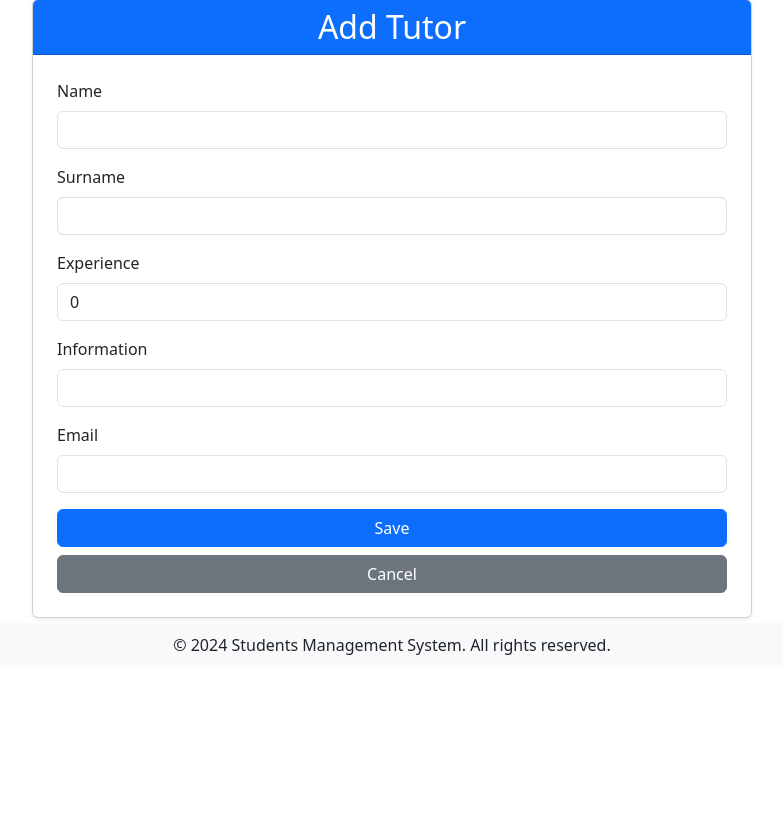
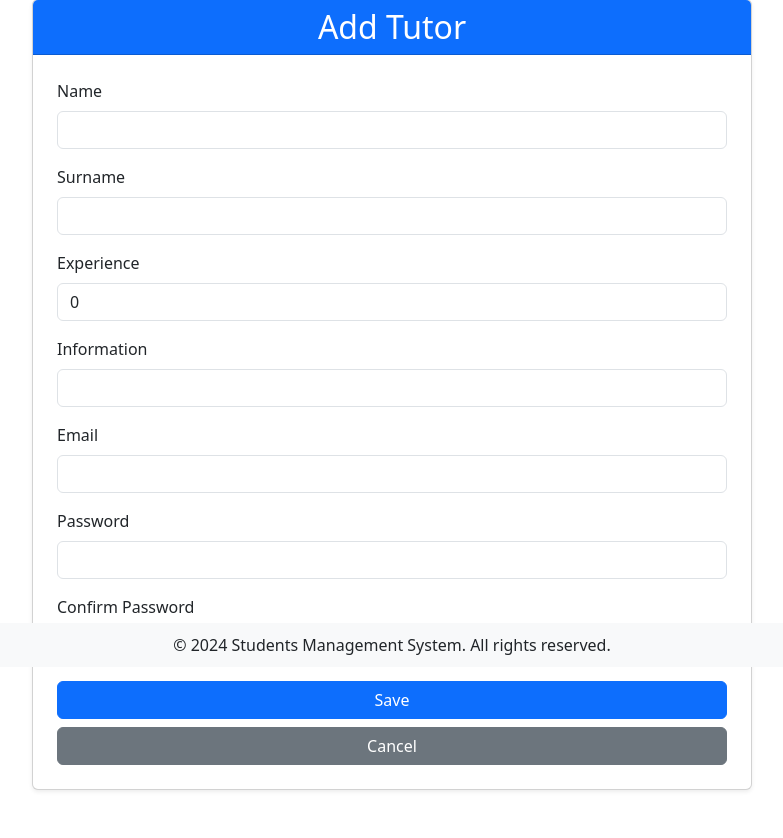
Before and after one commit to JoraKaryan/youlearn, a Django app: page /tutors/add/ in a window 1280 px wide. Shown: the part 133-971 px from the top of the page, without its empty margins (248-1031 px from the left). Before the commit the page ends 788 px from the top, so only its background shows below. Run offline with Django 5.2, Linux system fonts and the light colour scheme; the visitor is signed in with stand-in values (Sample User, id 1).

Commit message:
version_0.30

```diff
--- a/tutors/forms.py
+++ b/tutors/forms.py
@@ -1,26 +1,33 @@
 
 from django import forms
-from django.contrib.auth.models import User
+from django.contrib.auth import get_user_model
 from .models import Tutor
 
+User = get_user_model()
+
 class TutorForm(forms.ModelForm):
-    email = forms.EmailField(required=False, widget=forms.EmailInput(attrs={'class': 'form-control'}))
+    email = forms.EmailField(required=True, widget=forms.EmailInput(attrs={'class': 'form-control'}))
+    password = forms.CharField(
+        required=True,
+        widget=forms.PasswordInput(attrs={'class': 'form-control'}),
+        label="Password"
+    )
+    confirm_password = forms.CharField(
+        required=True,
+        widget=forms.PasswordInput(attrs={'class': 'form-control'}),
+        label="Confirm Password"
+    )
 
     class Meta:
         model = Tutor
-        fields = ['name', 'surname', 'experience', 'information', 'email']
+        fields = ['name', 'surname', 'experience', 'information', 'email', 'password', 'confirm_password']
 
-    # def save(self, commit=True):
-    #     tutor = super().save(commit=False)
-    #     email = self.cleaned_data.get('email')
+    def clean(self):
+        cleaned_data = super().clean()
+        password = cleaned_data.get("password")
+        confirm_password = cleaned_data.get("confirm_password")
 
-    #     if email:
-    #         if not tutor.user:
-    #             user = User.objects.create_user(username=tutor.name, password='defaultpassword')
-    #             tutor.user = user
-    #         tutor.user.email = email
-    #         if commit:
-    #             tutor.user.save()
-    #     if commit:
-    #         tutor.save()
-    #     return tutor
+        if password and confirm_password and password != confirm_password:
+            self.add_error('confirm_password', "Passwords do not match")
+
+        return cleaned_data
--- a/tutors/templates/tutors/tutors_add.html
+++ b/tutors/templates/tutors/tutors_add.html
@@ -1,31 +1,52 @@
 {% extends "base.html" %}
-{% load form_filters %}  <!— Load your custom filter if you have one -->
+{% load form_filters %}  <!-- Load custom filter if you have one -->
 
 {% block content %}
-<div class="container py-5">  <!— Added py-5 for vertical padding -->
-    <div class="row justify-content-center">  <!— Center the card horizontally -->
-        <div class="col-md-8">  <!— Adjust width as needed -->
+<div class="container py-5">
+    <div class="row justify-content-center">
+        <div class="col-md-8">
             <div class="card shadow-sm">
                 <div class="card-header bg-primary text-white">
-                    <h2 class="mb-0 text-center">Add Tutor</h2>  <!— Centered title -->
+                    <h2 class="mb-0 text-center">Add Tutor</h2>
                 </div>
-                <div class="card-body p-4">  <!— Added p-4 for padding -->
+                <div class="card-body p-4">
                     <form method="post" novalidate>
                         {% csrf_token %}
 
-                        {% for field in form %}  <!— Loop through form fields -->
+                        <!-- Loop through fields EXCEPT password fields -->
+                        {% for field in form %}
+                            {% if field.name != 'password' and field.name != 'confirm_password' %}
                                 <div class="mb-3">
                                     <label for="{{ field.id_for_label }}" class="form-label">{{ field.label }}</label>
-                                {{ field|addclass:"form-control" }}  <!— Apply the filter if you have one -->
+                                    {{ field|addclass:"form-control" }}
                                     {% if field.errors %}
                                         <div class="text-danger small mt-1">{{ field.errors }}</div>
                                     {% endif %}
                                 </div>
+                            {% endif %}
                         {% endfor %}
 
-                        <div class="d-grid gap-2">  <!— Use d-grid for better button layout -->
+                        <!-- Password Field -->
+                        <div class="mb-3">
+                            <label for="{{ form.password.id_for_label }}" class="form-label">Password</label>
+                            {{ form.password|addclass:"form-control" }}
+                            {% if form.password.errors %}
+                                <div class="text-danger small mt-1">{{ form.password.errors }}</div>
+                            {% endif %}
+                        </div>
+
+                        <!-- Confirm Password Field -->
+                        <div class="mb-3">
+                            <label for="{{ form.confirm_password.id_for_label }}" class="form-label">Confirm Password</label>
+                            {{ form.confirm_password|addclass:"form-control" }}
+                            {% if form.confirm_password.errors %}
+                                <div class="text-danger small mt-1">{{ form.confirm_password.errors }}</div>
+                            {% endif %}
+                        </div>
+
+                        <div class="d-grid gap-2">
                             <button type="submit" class="btn btn-primary">Save</button>
-                            <a href="{% url 'tutors_list' %}" class="btn btn-secondary">Cancel</a>  <!— Use btn-secondary for consistent styling -->
+                            <a href="{% url 'tutors_list' %}" class="btn btn-secondary">Cancel</a>
                         </div>
                     </form>
                 </div>
--- a/tutors/views.py
+++ b/tutors/views.py
@@ -53,30 +53,29 @@ def tutor_add(request):
         form = TutorForm(request.POST)
         if form.is_valid():
             try:
-                # Step 1: Use transaction to ensure both user and tutor are saved correctly
                 with transaction.atomic():
-                    # Step 2: Create and save the CustomUser first
+                    # Extract password
+                    password = form.cleaned_data['password']
+
+                    # Create the user
                     user = User.objects.create_user(
                         email=form.cleaned_data['email'],
                         first_name=form.cleaned_data['name'],
                         last_name=form.cleaned_data['surname'],
-                        password='defaultpassword',  # Set a default password (should be updated later)
-                        username=form.cleaned_data['email'],  # Assuming email is used as username
+                        username=form.cleaned_data['email'],
                         role='tutor'
                     )
-                    user.save()  # Ensure the user is saved before creating the tutor
+                    user.set_password(password)  # Securely store password
+                    user.save()
 
-                    # Step 3: Create the Tutor instance and associate it with the user
-                    tutor = form.save(commit=False)  # Don't save the tutor yet
-                    tutor.user = user  # Associate the created user with the tutor
-                    tutor.save()  # Save the tutor
+                    # Create the tutor profile
+                    tutor = form.save(commit=False)
+                    tutor.user = user
+                    tutor.save()
 
-                return redirect('tutors_list')  # Redirect to the tutors list or desired page
+                return redirect('tutors_list')
             except Exception as e:
-                # Handle any exceptions that occur during the transaction
-                print(f"Error: {e}")
                 return render(request, 'tutors/tutors_add.html', {'form': form, 'error': str(e)})
-
     else:
         form = TutorForm()
 
```
Lines whose indentation alone changed are shown as unchanged.
